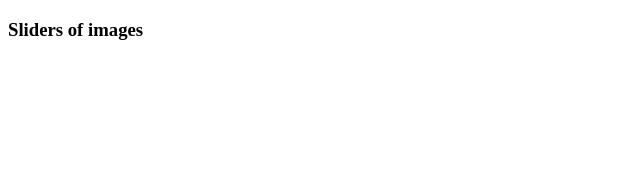
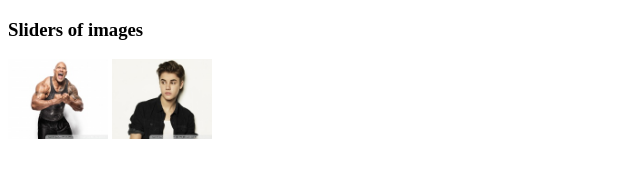
Before and after one commit to MDBAPPY00/my-fourth-repo, a plain HTML site: page index.html in a window 1280 px wide. Shown: the whole page, without its empty margins (0-640 px from the left). Drawn offline with Linux system fonts and the light colour scheme.

Commit message:
added two pictures

```diff
--- a/index.html
+++ b/index.html
@@ -8,5 +8,8 @@
 </head>
 <body>
     <h3>Sliders of images</h3>
+    <img src="images/the_rock_2023-wallpaper-220x176.jpg"
+    alt="">
+    <img src="images/justin_bieber___boyfriend___hairstyle-wallpaper-220x176.jpg" alt="">
 </body>
 </html>
--- a/styles/sliders.css
+++ b/styles/sliders.css
@@ -0,0 +1,3 @@
+img{
+    width: 100px;
+}
```
